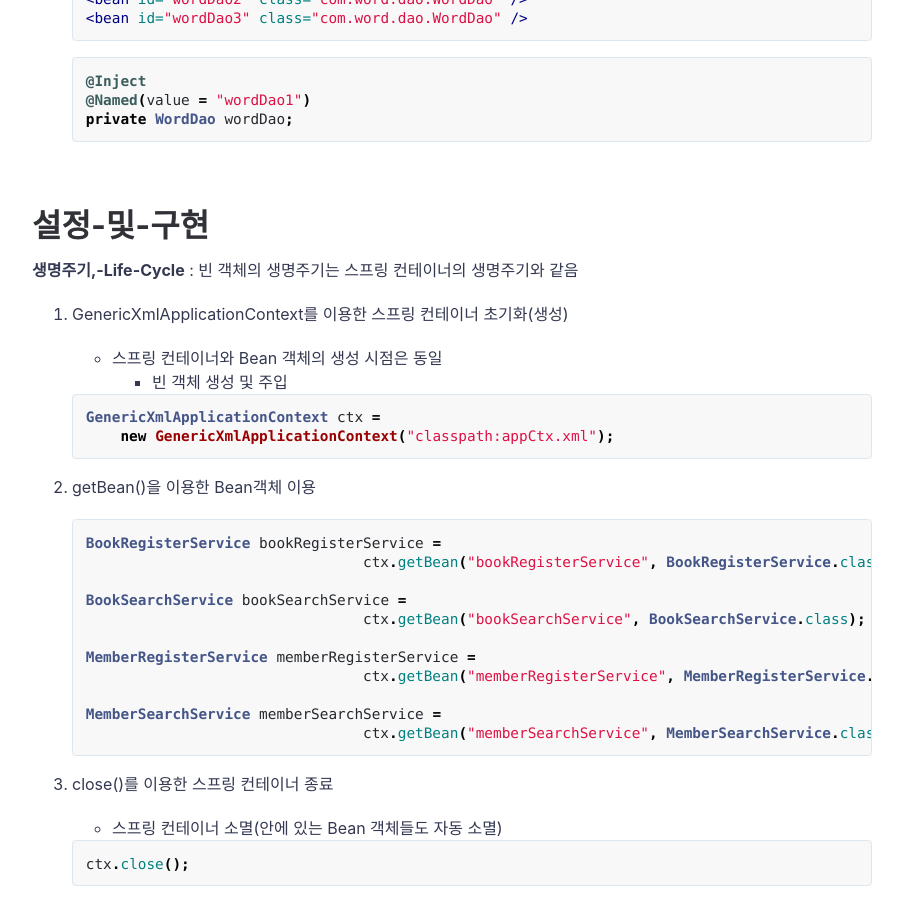
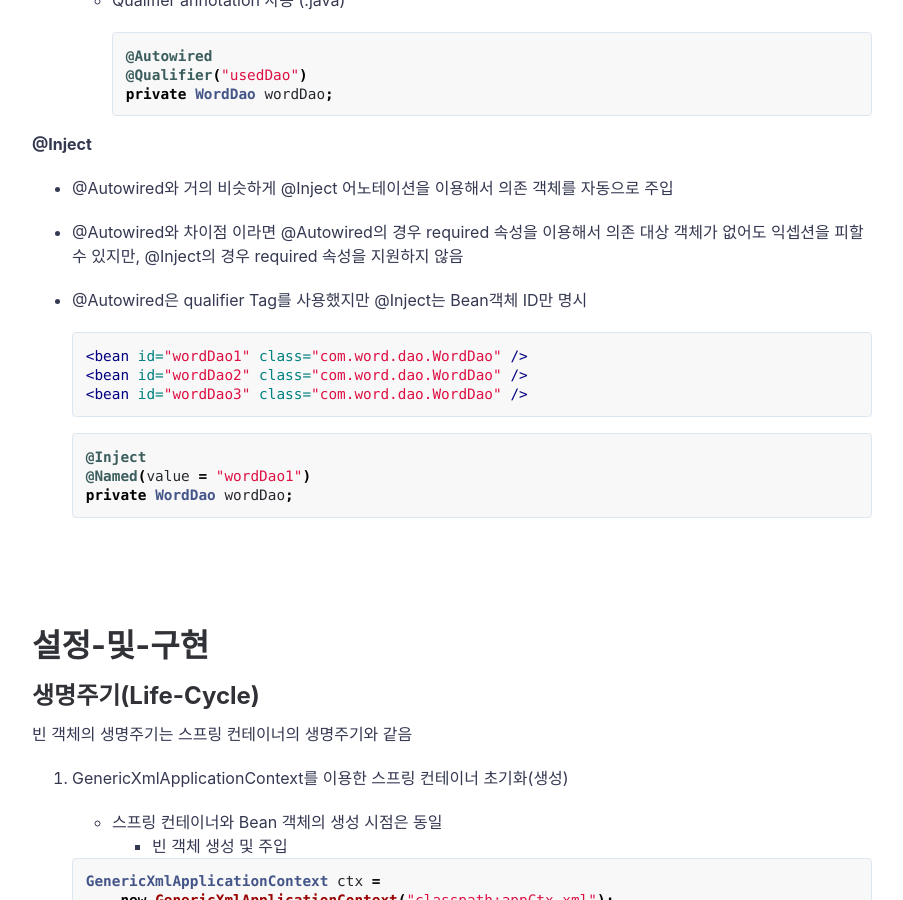
Before and after one commit to jihunparkme/jihunparkme.github.io, a Jekyll site: the page built from _posts/2020-06-24-Spring-Framework.md, in a window 1280 px wide and 900 px high, scrolled down 18999 px. Shown: the whole window, without its empty margins (188-1091 px from the left). Built offline with Jekyll 4.4.1, drawn with Linux system fonts in a browser that asks for light colours; comment, search, counter and statistics services are not loaded; some of the changed text lies outside the part shown.

Commit message:
Edit: add contents

````diff
--- a/_posts/2020-06-24-Spring-Framework.md
+++ b/_posts/2020-06-24-Spring-Framework.md
@@ -22,7 +22,10 @@
   * [의존객체 자동 주입](#의존객체-자동-주입) : @Autowired, @Resource
   * [의존객체 선택](#의존객체-선택) : qualifier Tag, @Qualifier, @Inject
 * [설정 및 구현](#설정-및-구현)
-  * [생명주기(Life Cycle)](#생명주기,-Life-Cycle) : afterPropertiesSet(), destroy(), init-method, destroy-method
+  * [생명주기(Life Cycle)](#생명주기(Life-Cycle)) : afterPropertiesSet(), destroy(), init-method, destroy-method
+  * [@Annotation을 이용한 스프링 설정](#@Annotation을-이용한-스프링-설정)
+
+<br/>
 
 <br/>
 
@@ -48,6 +51,8 @@
 
 <br/>
 
+<br/>
+
 # 스프링-프레임워크
 
 ## 개발-환경-구축
@@ -62,6 +67,8 @@
 pom.xml 파일은 메이븐 설정파일로 메이븐은 라이브러리를 연결해주고, 빌드를 위한 플랫폼
 
 pom.xml에 의해서 필요한 라이브러리만 다운로드 해서 사용
+
+<br/>
 
 <br/>
 
@@ -135,6 +142,8 @@
 	}
 }
 ```
+
+<br/>
 
 <br/>
 
@@ -327,6 +336,8 @@
     ctx.getBean("allSelectService", StudentAllSelectService.class);
 ```
 
+<br/>
+
 ## 다양한-의존-객체-주입
 
 1. 생성자를 이용한 의존 객체 주입 (constructor-arg TAG)
@@ -463,6 +474,8 @@
        </map>
    </property>
    ```
+
+<br/>
 
 ## 스프링-설정-파일-분리
 
@@ -798,6 +811,8 @@
   </bean>
   ```
 
+<br/>
+
 ## 의존객체-자동-주입
 
 - 의존객체 자동 주입 :
@@ -894,6 +909,8 @@
     	}
     ```
 
+<br/>
+
 ## 의존객체-선택
 
 다수의 빈(Bean)객체 중 의존 객체의 대상이 되는 객체를 선택하는 방법
@@ -967,9 +984,13 @@
 
 <br/>
 
+<br/>
+
 # 설정-및-구현
 
-**생명주기,-Life-Cycle** : 빈 객체의 생명주기는 스프링 컨테이너의 생명주기와 같음
+## 생명주기(Life-Cycle)
+
+빈 객체의 생명주기는 스프링 컨테이너의 생명주기와 같음
 
 1. GenericXmlApplicationContext를 이용한 스프링 컨테이너 초기화(생성)
 
@@ -1073,3 +1094,7 @@
   	}
   }
   ```
+
+<br/>
+
+## @Annotation을-이용한-스프링-설정
````
